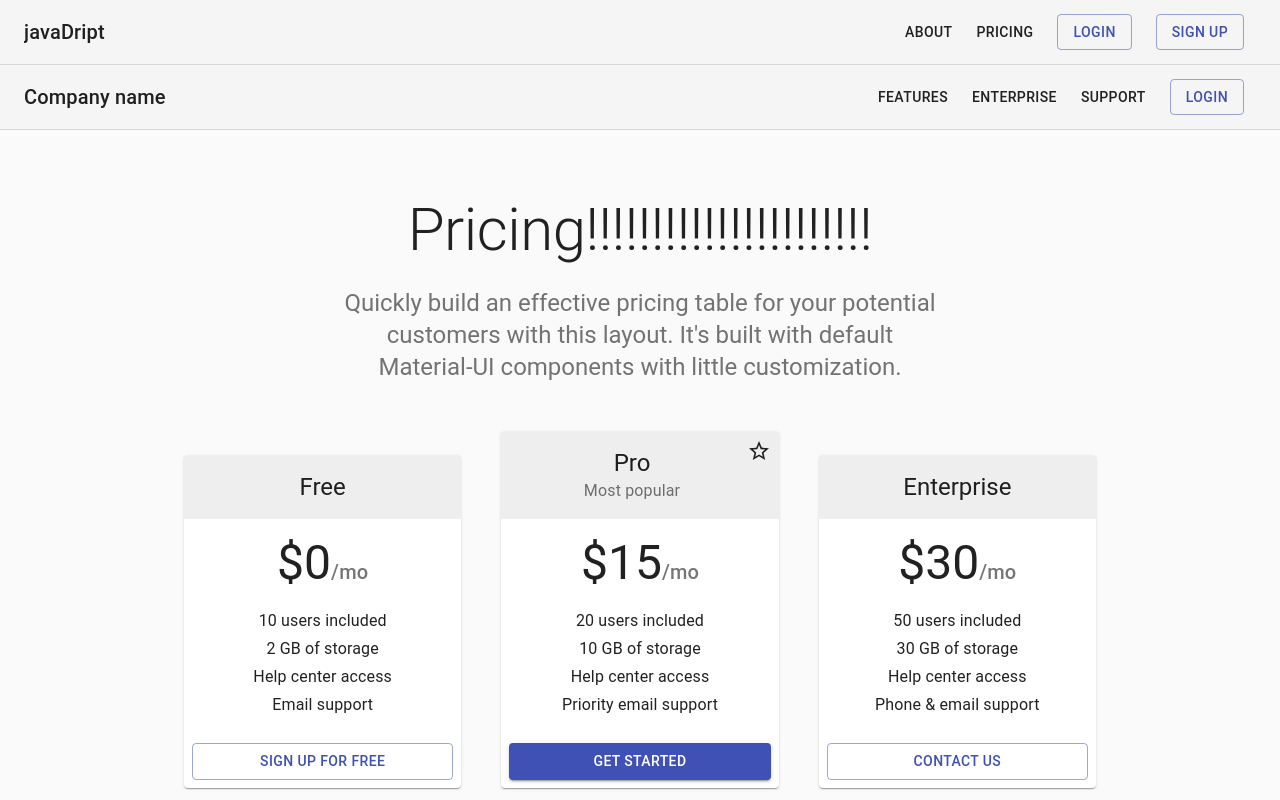
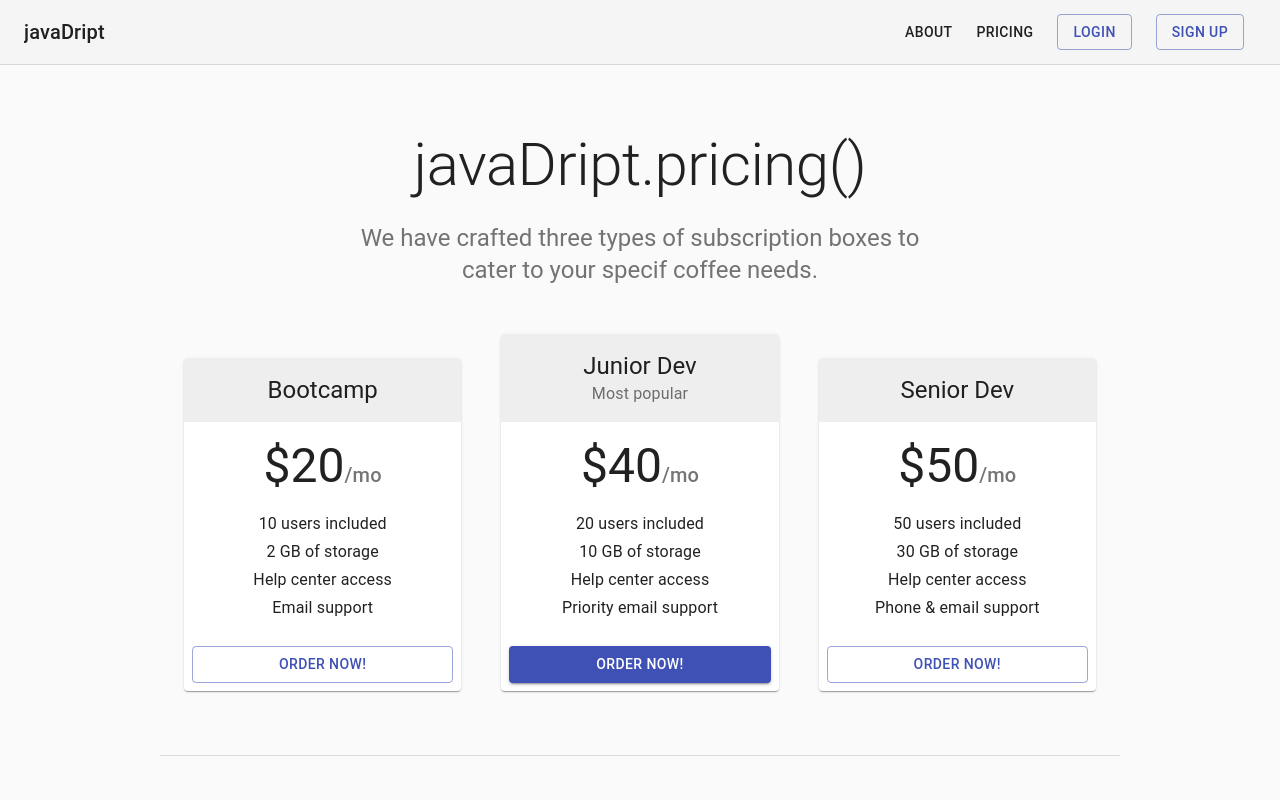
Before and after one commit to adamkeyser45/javadript, a React (Create React App) app: page / in a window 1280 px wide. Both pictures are taken after a click on the link "PRICING". Shown: the top 800 px of the page. Built offline with nearby package versions, Linux system fonts and the light colour scheme.

Commit message:
set basic pricing page

```diff
--- a/src/App.js
+++ b/src/App.js
@@ -3,7 +3,7 @@
 // import Pricing from './components/pages/Pricing';
 // import SignInSide from './components/pages/SignInSide';
 // import SignUp from './components/pages/SignUp';
-import About from './components/pages/About';
+// import About from './components/pages/About';
 import Nav from './components/Nav'
 
 function App() {
--- a/src/components/Nav/index.js
+++ b/src/components/Nav/index.js
@@ -12,8 +12,8 @@
 import Typography from '@material-ui/core/Typography';
 import Link from '@material-ui/core/Link';
 import { makeStyles } from '@material-ui/core/styles';
-import Container from '@material-ui/core/Container';
-import Box from '@material-ui/core/Box';
+// import Container from '@material-ui/core/Container';
+// import Box from '@material-ui/core/Box';
 
 import About from '../pages/About'
 import Pricing from '../pages/Pricing';
--- a/src/components/pages/Pricing.js
+++ b/src/components/pages/Pricing.js
@@ -1,5 +1,5 @@
 import React from 'react';
-import AppBar from '@material-ui/core/AppBar';
+// import AppBar from '@material-ui/core/AppBar';
 import Button from '@material-ui/core/Button';
 import Card from '@material-ui/core/Card';
 import CardActions from '@material-ui/core/CardActions';
@@ -8,7 +8,7 @@
 import CssBaseline from '@material-ui/core/CssBaseline';
 import Grid from '@material-ui/core/Grid';
 import StarIcon from '@material-ui/icons/StarBorder';
-import Toolbar from '@material-ui/core/Toolbar';
+// import Toolbar from '@material-ui/core/Toolbar';
 import Typography from '@material-ui/core/Typography';
 import Link from '@material-ui/core/Link';
 import { makeStyles } from '@material-ui/core/styles';
@@ -75,54 +75,36 @@
 
 const tiers = [
   {
-    title: 'Free',
-    price: '0',
+    title: 'Bootcamp',
+    price: '20',
     description: ['10 users included', '2 GB of storage', 'Help center access', 'Email support'],
-    buttonText: 'Sign up for free',
+    buttonText: 'Order Now!',
     buttonVariant: 'outlined',
   },
   {
-    title: 'Pro',
+    title: 'Junior Dev',
     subheader: 'Most popular',
-    price: '15',
+    price: '40',
     description: [
       '20 users included',
       '10 GB of storage',
       'Help center access',
       'Priority email support',
     ],
-    buttonText: 'Get started',
+    buttonText: 'Order Now!',
     buttonVariant: 'contained',
   },
   {
-    title: 'Enterprise',
-    price: '30',
+    title: 'Senior Dev',
+    price: '50',
     description: [
       '50 users included',
       '30 GB of storage',
       'Help center access',
       'Phone & email support',
     ],
-    buttonText: 'Contact us',
+    buttonText: 'Order Now!',
     buttonVariant: 'outlined',
-  },
-];
-const footers = [
-  {
-    title: 'Company',
-    description: ['Team', 'History', 'Contact us', 'Locations'],
-  },
-  {
-    title: 'Features',
-    description: ['Cool stuff', 'Random feature', 'Team feature', 'Developer stuff', 'Another one'],
-  },
-  {
-    title: 'Resources',
-    description: ['Resource', 'Resource name', 'Another resource', 'Final resource'],
-  },
-  {
-    title: 'Legal',
-    description: ['Privacy policy', 'Terms of use'],
   },
 ];
 
@@ -132,35 +114,13 @@
   return (
     <React.Fragment>
       <CssBaseline />
-      <AppBar position="static" color="default" elevation={0} className={classes.appBar}>
-        <Toolbar className={classes.toolbar}>
-          <Typography variant="h6" color="inherit" noWrap className={classes.toolbarTitle}>
-            Company name
-          </Typography>
-          <nav>
-            <Link variant="button" color="textPrimary" href="#" className={classes.link}>
-              Features
-            </Link>
-            <Link variant="button" color="textPrimary" href="#" className={classes.link}>
-              Enterprise
-            </Link>
-            <Link variant="button" color="textPrimary" href="#" className={classes.link}>
-              Support
-            </Link>
-          </nav>
-          <Button href="#" color="primary" variant="outlined" className={classes.link}>
-            Login
-          </Button>
-        </Toolbar>
-      </AppBar>
       {/* Hero unit */}
       <Container maxWidth="sm" component="main" className={classes.heroContent}>
         <Typography component="h1" variant="h2" align="center" color="textPrimary" gutterBottom>
-          Pricing!!!!!!!!!!!!!!!!!!!!!!
+          javaDript.pricing()
         </Typography>
         <Typography variant="h5" align="center" color="textSecondary" component="p">
-          Quickly build an effective pricing table for your potential customers with this layout.
-          It&apos;s built with default Material-UI components with little customization.
+          We have crafted three types of subscription boxes to cater to your specif coffee needs.
         </Typography>
       </Container>
       {/* End hero unit */}
@@ -205,30 +165,13 @@
           ))}
         </Grid>
       </Container>
+
       {/* Footer */}
-      <Container maxWidth="md" component="footer" className={classes.footer}>
-        <Grid container spacing={4} justify="space-evenly">
-          {footers.map((footer) => (
-            <Grid item xs={6} sm={3} key={footer.title}>
-              <Typography variant="h6" color="textPrimary" gutterBottom>
-                {footer.title}
-              </Typography>
-              <ul>
-                {footer.description.map((item) => (
-                  <li key={item}>
-                    <Link href="#" variant="subtitle1" color="textSecondary">
-                      {item}
-                    </Link>
-                  </li>
-                ))}
-              </ul>
-            </Grid>
-          ))}
-        </Grid>
-        <Box mt={5}>
-          <Copyright />
-        </Box>
-      </Container>
+        <Container maxWidth="md" component="footer" className={classes.footer}>
+          <Box mt={5}>
+            <Copyright />
+          </Box>
+        </Container>
       {/* End footer */}
     </React.Fragment>
   );
```
Also changed, not shown: src/components/pages/About.js (+4 -4 lines).
